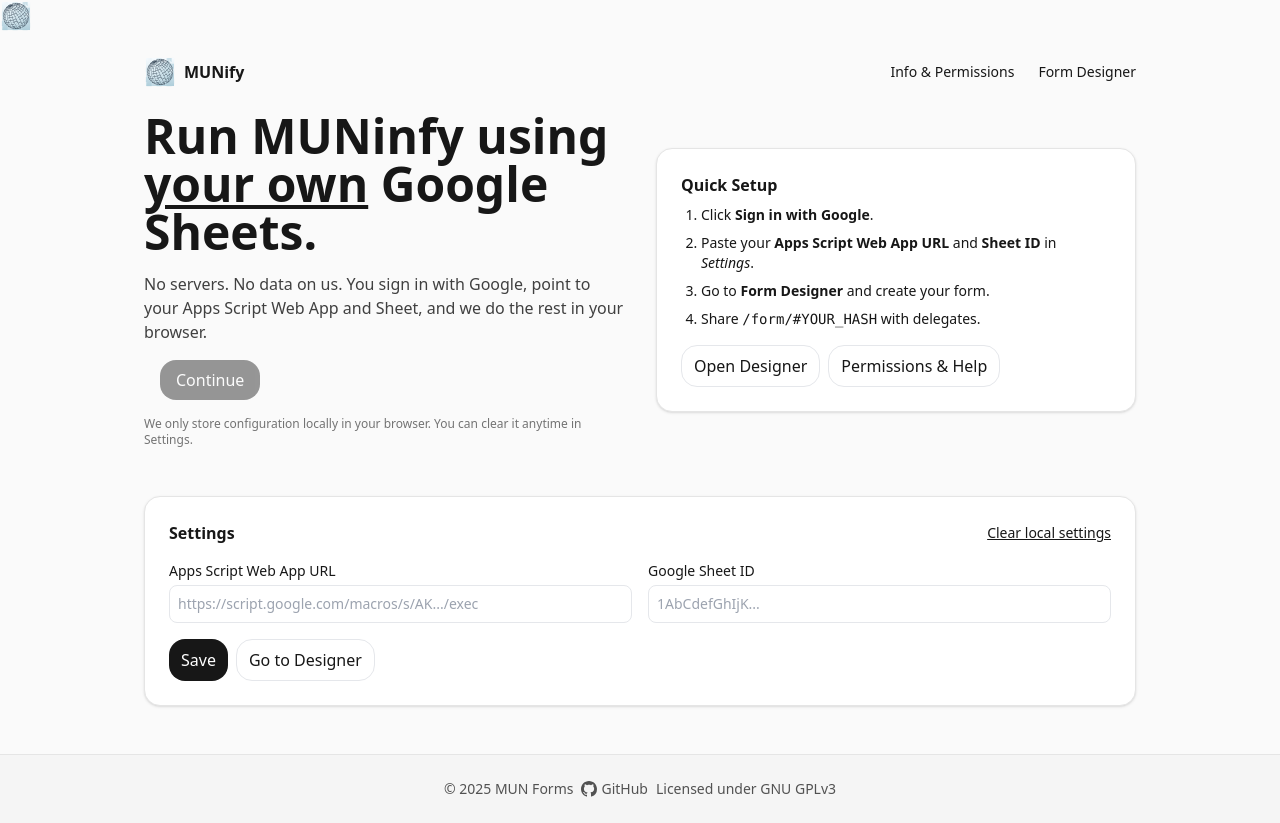
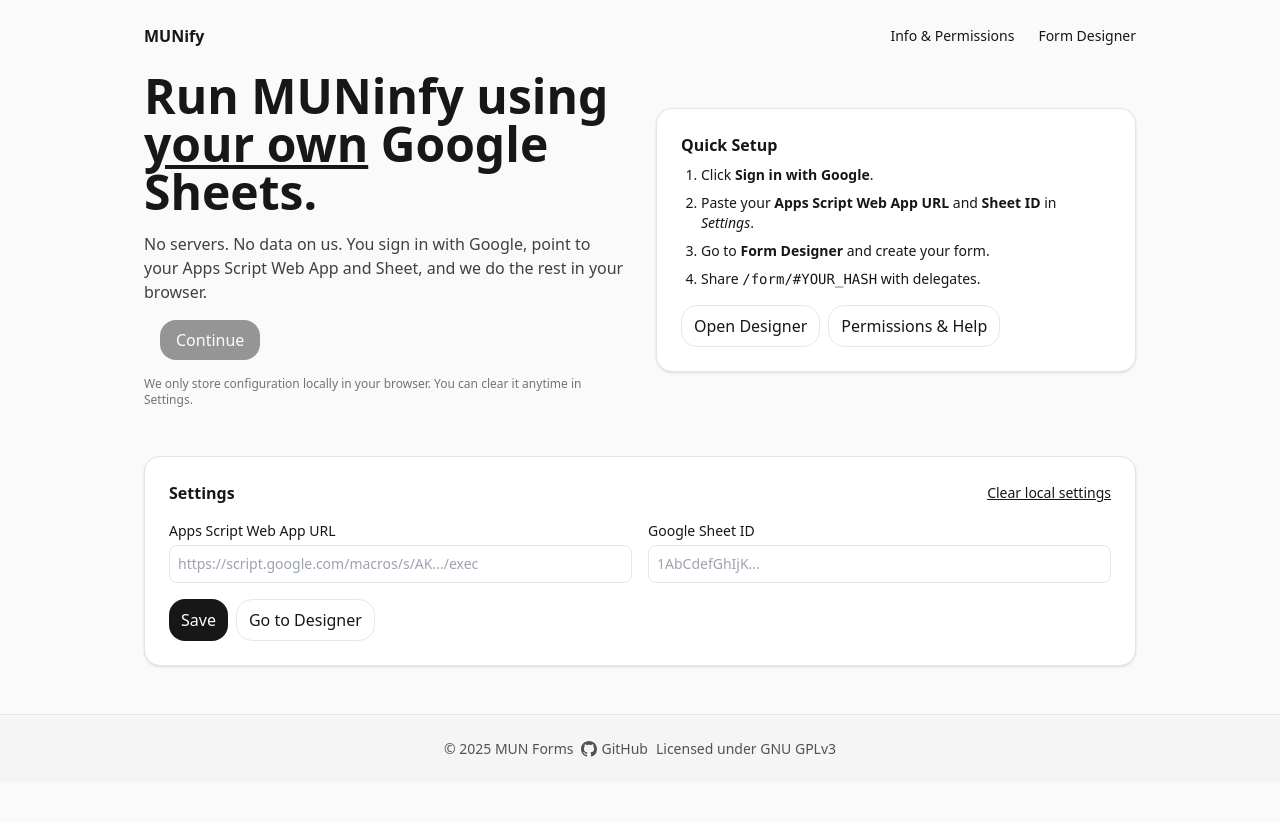
Before and after one commit to NagusameCS/MUNify, a plain HTML site: page index.html in a window 1280 px wide. After the commit the page ends 800 px from the top, so only its background shows below. Drawn offline with nearby package versions, Linux system fonts and the light colour scheme.

Commit message:
fixmayebmayeb

```diff
--- a/index.html
+++ b/index.html
@@ -4,16 +4,17 @@
   <meta charset="utf-8" />
   <meta name="viewport" content="width=device-width, initial-scale=1" />
   <title>MUNify</title>
-  <link rel="icon" type="image/svg+xml" href="https://NagusameCSgithub.io/MUNify/favicon.svg" />
-  <img src="https://NagusameCS.github.io/MUNify/favicon.svg" class="h-8 w-8" alt="Logo"/>
-  <script src="https://cdn.tailwindcss.com"></script>
   <link rel="icon" type="image/svg+xml" href="favicon.svg" />
   <script type="module" src="assets/js/auth.js"></script>
   <script type="module" src="assets/js/settings.js"></script>
+  <link rel="icon" type="image/svg+xml" href="https://NagusameCSgithub.io/MUNify/favicon.svg" />
+
+  <script src="https://cdn.tailwindcss.com"></script>
+
 </head>
 <body class="bg-neutral-50 text-neutral-900">
   <header class="max-w-5xl mx-auto px-4 py-6 flex items-center justify-between">
-    <a href="/" class="flex items-center gap-2"><img src="https://NagusameCS.github.io/MUNify/favicon.svg" class="h-8 w-8" alt="Logo"/><span class="font-semibold">MUNify</span></a>
+    <a href="/" class="flex items-center gap-2"><span class="font-semibold">MUNify</span></a>
     <nav class="text-sm hidden sm:flex gap-6">
       <a href="/info/" class="hover:underline">Info & Permissions</a>
       <a href="/design/" class="hover:underline">Form Designer</a>
```
